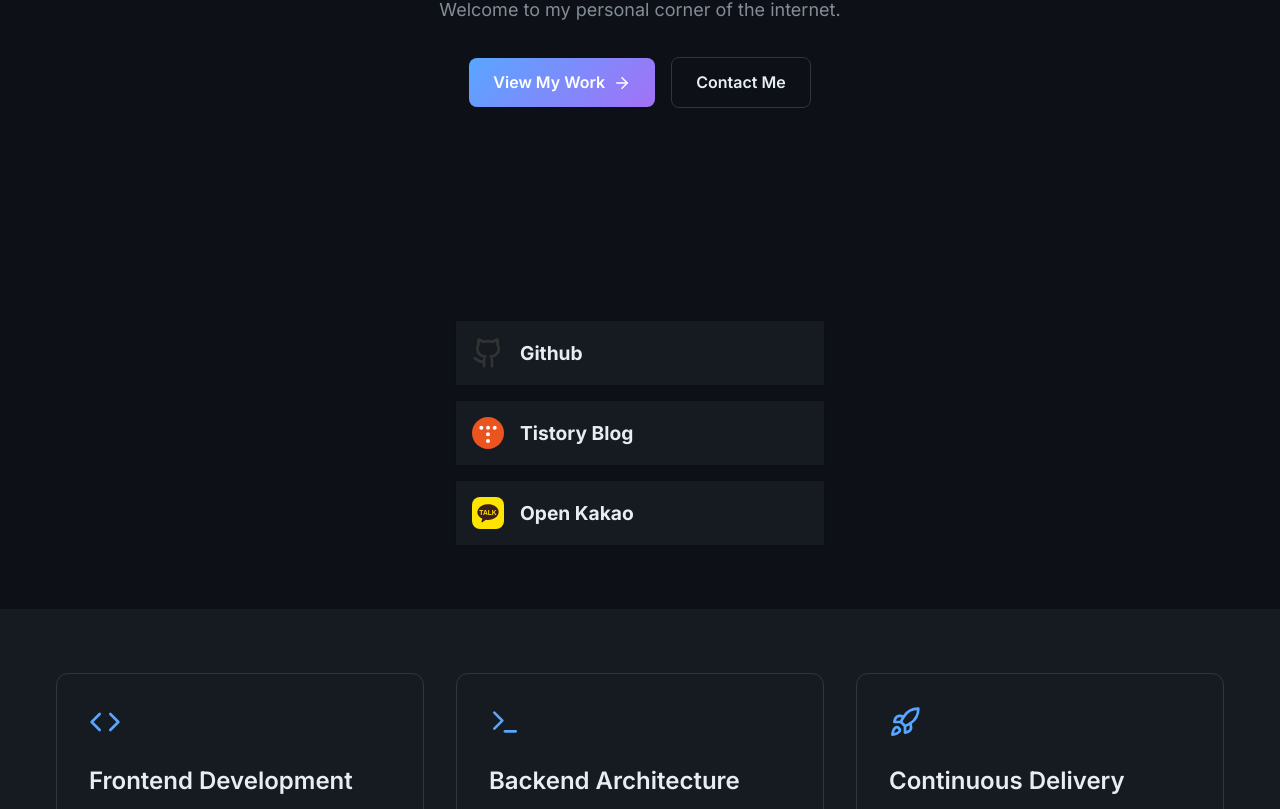
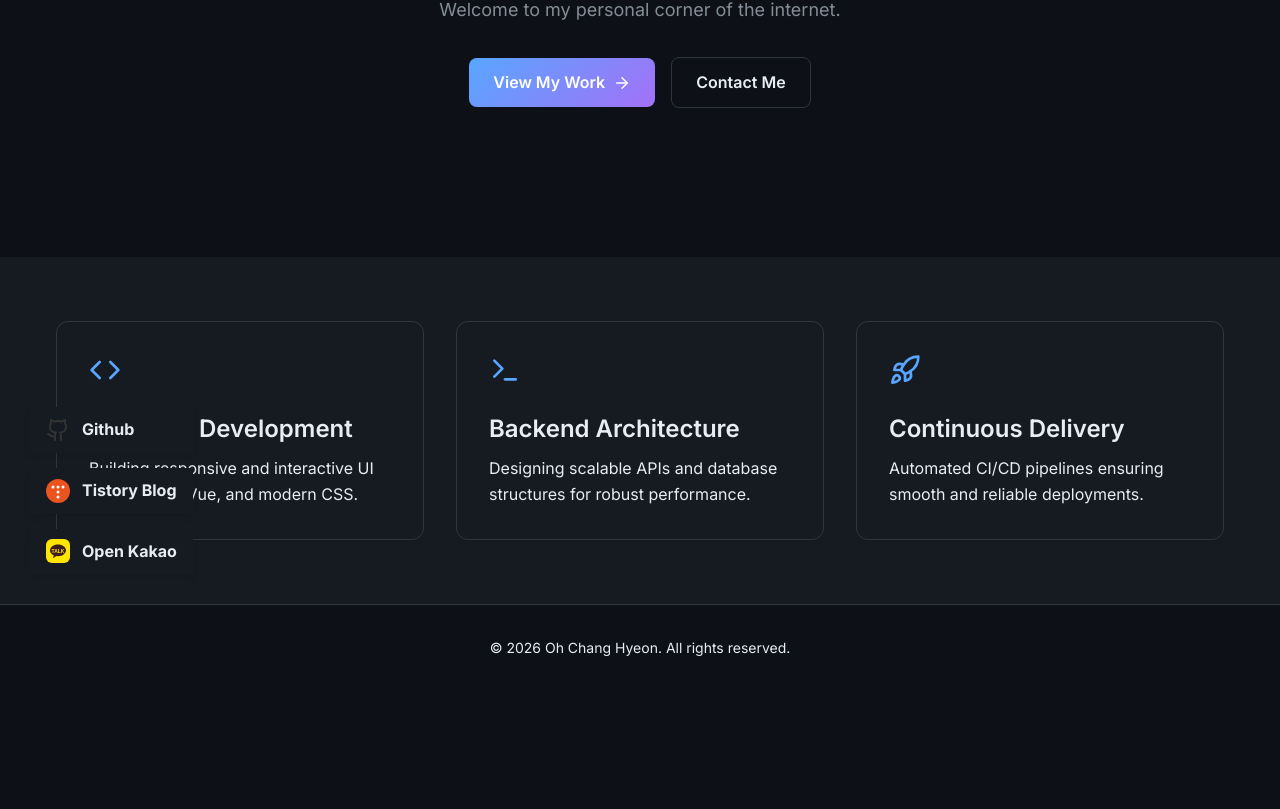
Before and after one commit to och7905/Personal_Page, a React (Vite) app: page / in a window 1280 px wide. Shown: the part 453-1262 px from the top of the page. After the commit the page ends 1145 px from the top, so only its background shows below. Built offline with nearby package versions, Linux system fonts and the light colour scheme.

Commit message:
Update Home.jsx
소셜 링크 박스 좌측 하단 고정

```diff
--- a/src/pages/Home.jsx
+++ b/src/pages/Home.jsx
@@ -43,27 +43,23 @@ function Home() {
                 </div>
             </section>
 
-            {/* Social Links Section */}
-            <section className="section">
-                <div className="container" style={{ maxWidth: '400px', margin: '0 auto' }}>
-                    <div style={{ display: 'flex', flexDirection: 'column', gap: 'var(--spacing-md)' }}>
-                        <a href="https://github.com/och7905" target="_blank" rel="noopener noreferrer" style={{ display: 'flex', alignItems: 'center', gap: 'var(--spacing-md)', padding: 'var(--spacing-md)', borderRadius: 'var(--radius-md)', backgroundColor: 'var(--bg-surface)', textDecoration: 'none', color: 'inherit', transition: 'transform 0.2s', boxShadow: '0 2px 4px rgba(0,0,0,0.05)' }} onMouseOver={(e) => e.currentTarget.style.transform = 'translateY(-2px)'} onMouseOut={(e) => e.currentTarget.style.transform = 'translateY(0)'}>
-                            <Github size={32} color="#333" />
-                            <span style={{ fontSize: '1.2rem', fontWeight: 'bold' }}>Github</span>
-                        </a>
+            {/* Floating Social Links - Bottom Left */}
+            <div style={{ position: 'fixed', bottom: '30px', left: '30px', zIndex: 50, display: 'flex', flexDirection: 'column', gap: '15px' }}>
+                <a href="https://github.com/och7905" target="_blank" rel="noopener noreferrer" style={{ display: 'flex', alignItems: 'center', gap: '12px', padding: '10px 16px', borderRadius: 'var(--radius-md)', backgroundColor: 'var(--bg-surface)', textDecoration: 'none', color: 'inherit', transition: 'all 0.2s', boxShadow: '0 4px 6px rgba(0,0,0,0.1)' }} onMouseOver={(e) => { e.currentTarget.style.transform = 'translateY(-3px)'; e.currentTarget.style.boxShadow = '0 6px 12px rgba(0,0,0,0.15)'; }} onMouseOut={(e) => { e.currentTarget.style.transform = 'translateY(0)'; e.currentTarget.style.boxShadow = '0 4px 6px rgba(0,0,0,0.1)'; }}>
+                    <Github size={24} color="#333" />
+                    <span style={{ fontSize: '1rem', fontWeight: 'bold' }}>Github</span>
+                </a>
 
-                        <a href="https://layerlog.tistory.com/" target="_blank" rel="noopener noreferrer" style={{ display: 'flex', alignItems: 'center', gap: 'var(--spacing-md)', padding: 'var(--spacing-md)', borderRadius: 'var(--radius-md)', backgroundColor: 'var(--bg-surface)', textDecoration: 'none', color: 'inherit', transition: 'transform 0.2s', boxShadow: '0 2px 4px rgba(0,0,0,0.05)' }} onMouseOver={(e) => e.currentTarget.style.transform = 'translateY(-2px)'} onMouseOut={(e) => e.currentTarget.style.transform = 'translateY(0)'}>
-                            <TistoryIcon size={32} />
-                            <span style={{ fontSize: '1.2rem', fontWeight: 'bold' }}>Tistory Blog</span>
-                        </a>
+                <a href="https://layerlog.tistory.com/" target="_blank" rel="noopener noreferrer" style={{ display: 'flex', alignItems: 'center', gap: '12px', padding: '10px 16px', borderRadius: 'var(--radius-md)', backgroundColor: 'var(--bg-surface)', textDecoration: 'none', color: 'inherit', transition: 'all 0.2s', boxShadow: '0 4px 6px rgba(0,0,0,0.1)' }} onMouseOver={(e) => { e.currentTarget.style.transform = 'translateY(-3px)'; e.currentTarget.style.boxShadow = '0 6px 12px rgba(0,0,0,0.15)'; }} onMouseOut={(e) => { e.currentTarget.style.transform = 'translateY(0)'; e.currentTarget.style.boxShadow = '0 4px 6px rgba(0,0,0,0.1)'; }}>
+                    <TistoryIcon size={24} />
+                    <span style={{ fontSize: '1rem', fontWeight: 'bold' }}>Tistory Blog</span>
+                </a>
 
-                        <a href="https://open.kakao.com" target="_blank" rel="noopener noreferrer" style={{ display: 'flex', alignItems: 'center', gap: 'var(--spacing-md)', padding: 'var(--spacing-md)', borderRadius: 'var(--radius-md)', backgroundColor: 'var(--bg-surface)', textDecoration: 'none', color: 'inherit', transition: 'transform 0.2s', boxShadow: '0 2px 4px rgba(0,0,0,0.05)' }} onMouseOver={(e) => e.currentTarget.style.transform = 'translateY(-2px)'} onMouseOut={(e) => e.currentTarget.style.transform = 'translateY(0)'}>
-                            <KakaoIcon size={32} />
-                            <span style={{ fontSize: '1.2rem', fontWeight: 'bold' }}>Open Kakao</span>
-                        </a>
-                    </div>
-                </div>
-            </section>
+                <a href="https://open.kakao.com" target="_blank" rel="noopener noreferrer" style={{ display: 'flex', alignItems: 'center', gap: '12px', padding: '10px 16px', borderRadius: 'var(--radius-md)', backgroundColor: 'var(--bg-surface)', textDecoration: 'none', color: 'inherit', transition: 'all 0.2s', boxShadow: '0 4px 6px rgba(0,0,0,0.1)' }} onMouseOver={(e) => { e.currentTarget.style.transform = 'translateY(-3px)'; e.currentTarget.style.boxShadow = '0 6px 12px rgba(0,0,0,0.15)'; }} onMouseOut={(e) => { e.currentTarget.style.transform = 'translateY(0)'; e.currentTarget.style.boxShadow = '0 4px 6px rgba(0,0,0,0.1)'; }}>
+                    <KakaoIcon size={24} />
+                    <span style={{ fontSize: '1rem', fontWeight: 'bold' }}>Open Kakao</span>
+                </a>
+            </div>
 
             {/* Quick Skills / Services Section */}
             <section className="section" style={{ backgroundColor: 'var(--bg-surface)' }}>
```
